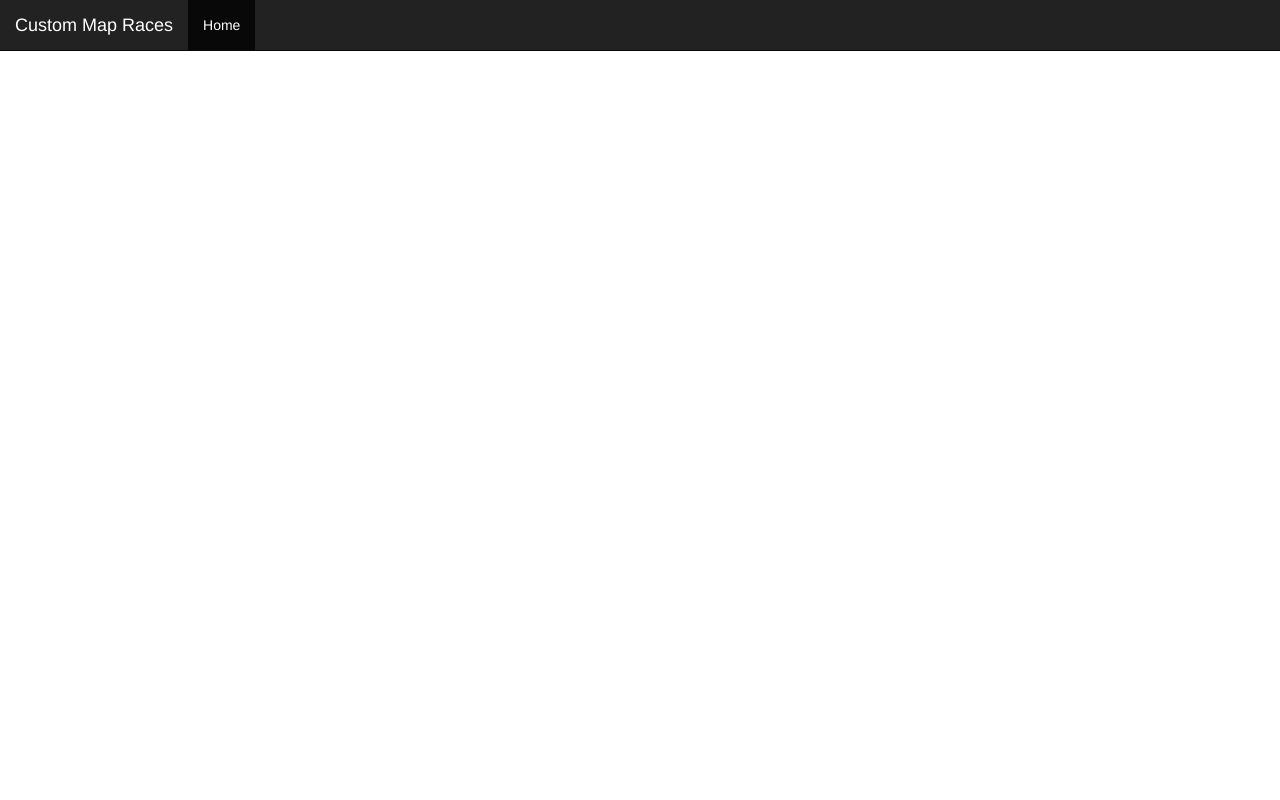
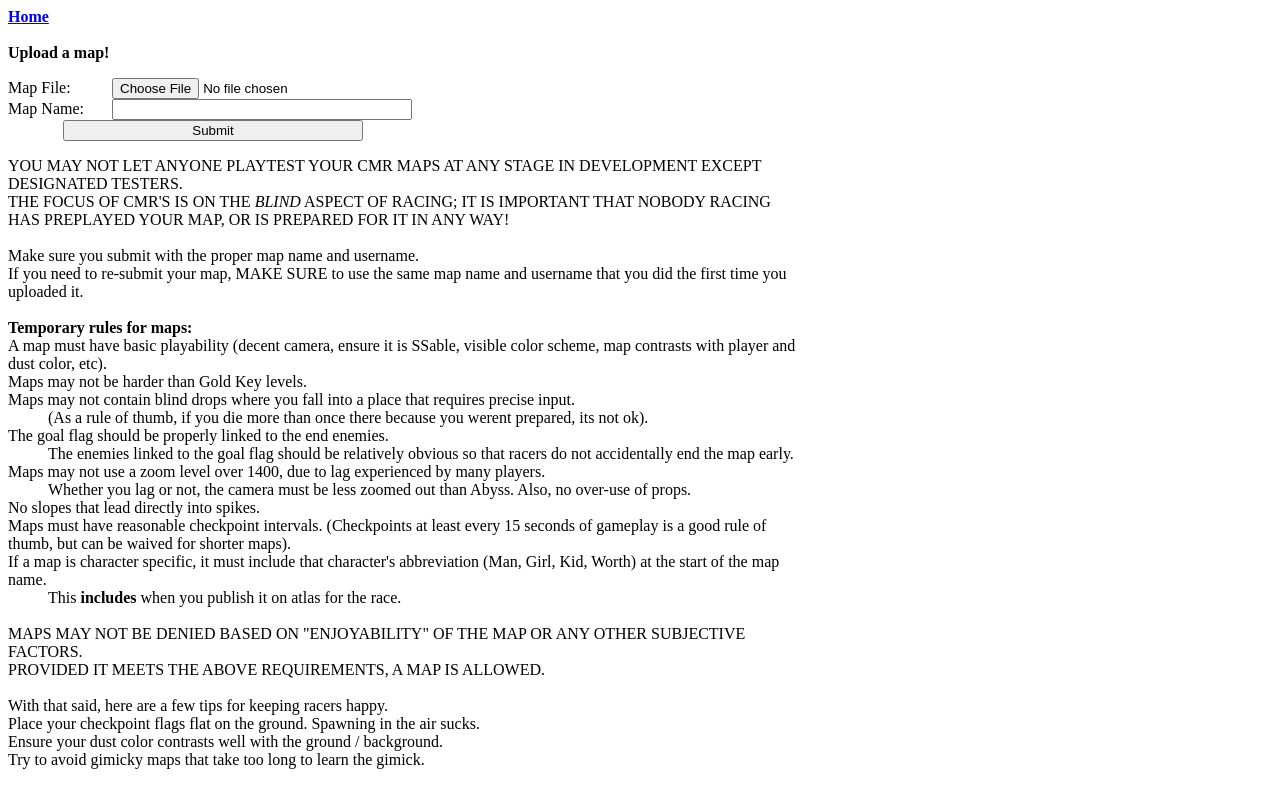
Before and after one commit to EklipZgit/furkiebot, a PHP site: page /map.php in a window 1280 px wide. Run offline with PHP 8.4, Linux system fonts and the light colour scheme; the visitor is signed in with stand-in values (Sample User, id 1).

Commit message:
Working map page

```diff
--- a/Web/map.php
+++ b/Web/map.php
@@ -1,35 +1,89 @@
+<?php
+include "../WebInclude/funcs.php";
+session_start();
+if (isLoggedIn()) {
+	echo <<< EOT
+<html>
+<head>
+<style>
+#main {
+	width: 800px;
+	text-alight: left;
+	align: center;
+}
+label {
+    display: inline-block;
+    width: 100;
+}
+input {
+    width: 300;
+}
+</style>
+</head>
+<body>
+<a href="index.html"> <b> Home</b></a><br><br>
+<b>Upload a map!</b>
+<div id="main">
+<p>
+<div style="width: 410">
+<form action="mapsubmit.php" method="post"
+enctype="multipart/form-data">
+<label for="file2">Map File:</label>
+<input type="file" name="file" id="file"><br>
 
-<!DOCTYPE html>
-<html lang="en">
-  <head>
-    <title>Submit a map</title>
+<label for="mapname">Map Name:</label>
+<input type="text" name="mapname" id="mapname"><br>
 
-    <!-- Bootstrap core CSS -->
-    <link href="css/bootstrap.min.css" rel="stylesheet">
+<center>
+<input type="submit" name="submit" value="Submit" id="submitbutton">
+</center>
+</form>
+</div>
+</p>
 
-    <!-- Custom styles for this template -->
-    <link href="css/starter-template.css" rel="stylesheet">
 
-  </head>
+YOU MAY NOT LET ANYONE PLAYTEST YOUR CMR MAPS AT ANY STAGE IN DEVELOPMENT EXCEPT DESIGNATED TESTERS.<br>
+THE FOCUS OF CMR'S IS ON THE <i>BLIND</i> ASPECT OF RACING; IT IS IMPORTANT THAT NOBODY RACING<br>
+HAS PREPLAYED YOUR MAP, OR IS PREPARED FOR IT IN ANY WAY!<br>
 
-  <body>
 
-    <div class="navbar navbar-inverse navbar-fixed-top" role="navigation">
-        <div class="navbar-header">
-          <button type="button" class="navbar-toggle collapsed" data-toggle="collapse" data-target=".navbar-collapse">
-            <span class="sr-only">Toggle navigation</span>
-            <span class="icon-bar"></span>
-            <span class="icon-bar"></span>
-            <span class="icon-bar"></span>
-          </button>
-          <a class="navbar-brand">Custom Map Races</a>
-        </div>
-        <div class="collapse navbar-collapse">
-          <ul class="nav navbar-nav">
-            <li class="active"><a href="index.html">Home</a></li>
-          </ul>
-        </div><!--/.nav-collapse -->
-      </div>
-    </div>
-  </body>
+
+<br>
+Make sure you submit with the proper map name and username.<br>
+If you need to re-submit your map, MAKE SURE to use the same map name and username that you did the first time you uploaded it.<br><br>
+
+
+
+<b>Temporary rules for maps:</b><br>
+A map must have basic playability (decent camera, ensure it is SSable, visible color scheme, map contrasts with player and dust color, etc).<br>
+Maps may not be harder than Gold Key levels.<br>
+Maps may not contain blind drops where you fall into a place that requires precise input.<br>
+&nbsp&nbsp&nbsp&nbsp&nbsp&nbsp&nbsp&nbsp&nbsp&nbsp(As a rule of thumb, if you die more than once there because you werent prepared, its not ok).<br>
+The goal flag should be properly linked to the end enemies. <br>
+&nbsp&nbsp&nbsp&nbsp&nbsp&nbsp&nbsp&nbsp&nbsp&nbspThe enemies linked to the goal flag should be relatively obvious so that racers do not accidentally end the map early.<br>
+Maps may not use a zoom level over 1400, due to lag experienced by many players. <br>
+&nbsp&nbsp&nbsp&nbsp&nbsp&nbsp&nbsp&nbsp&nbsp&nbspWhether you lag or not, the camera must be less zoomed out than Abyss. Also, no over-use of props.<br>
+No slopes that lead directly into spikes.<br>
+Maps must have reasonable checkpoint intervals. (Checkpoints at least every 15 seconds of gameplay is a good rule of thumb, but can be waived for shorter maps).<br>
+If a map is character specific, it must include that character's abbreviation (Man, Girl, Kid, Worth) at the start of the map name. <br>
+&nbsp&nbsp&nbsp&nbsp&nbsp&nbsp&nbsp&nbsp&nbsp&nbspThis <b>includes</b> when you publish it on atlas for the race.
+<br><br>
+MAPS MAY NOT BE DENIED BASED ON "ENJOYABILITY" OF THE MAP OR ANY OTHER SUBJECTIVE FACTORS.<br>
+PROVIDED IT MEETS THE ABOVE REQUIREMENTS, A MAP IS ALLOWED.<br>
+<br>
+With that said, here are a few tips for keeping racers happy.<br>
+Place your checkpoint flags flat on the ground. Spawning in the air sucks.<br>
+Ensure your dust color contrasts well with the ground / background. <br>
+Try to avoid gimicky maps that take too long to learn the gimick.<br>
+</div>
+</body>
 </html>
+EOT;
+} else {
+	$_SESSION['redirect'] = "http://eklipz.us.to/cmr/map.php";
+	$_SESSION['warning'] = "You need to log in before uploading maps.";
+	session_write_close();
+	header( 'Location: http://eklipz.us.to/cmr/login.php' );
+}
+	session_write_close();
+?>
```
Also changed, not shown: Web/mapOriginal.php (deleted, +0 -89 lines).
